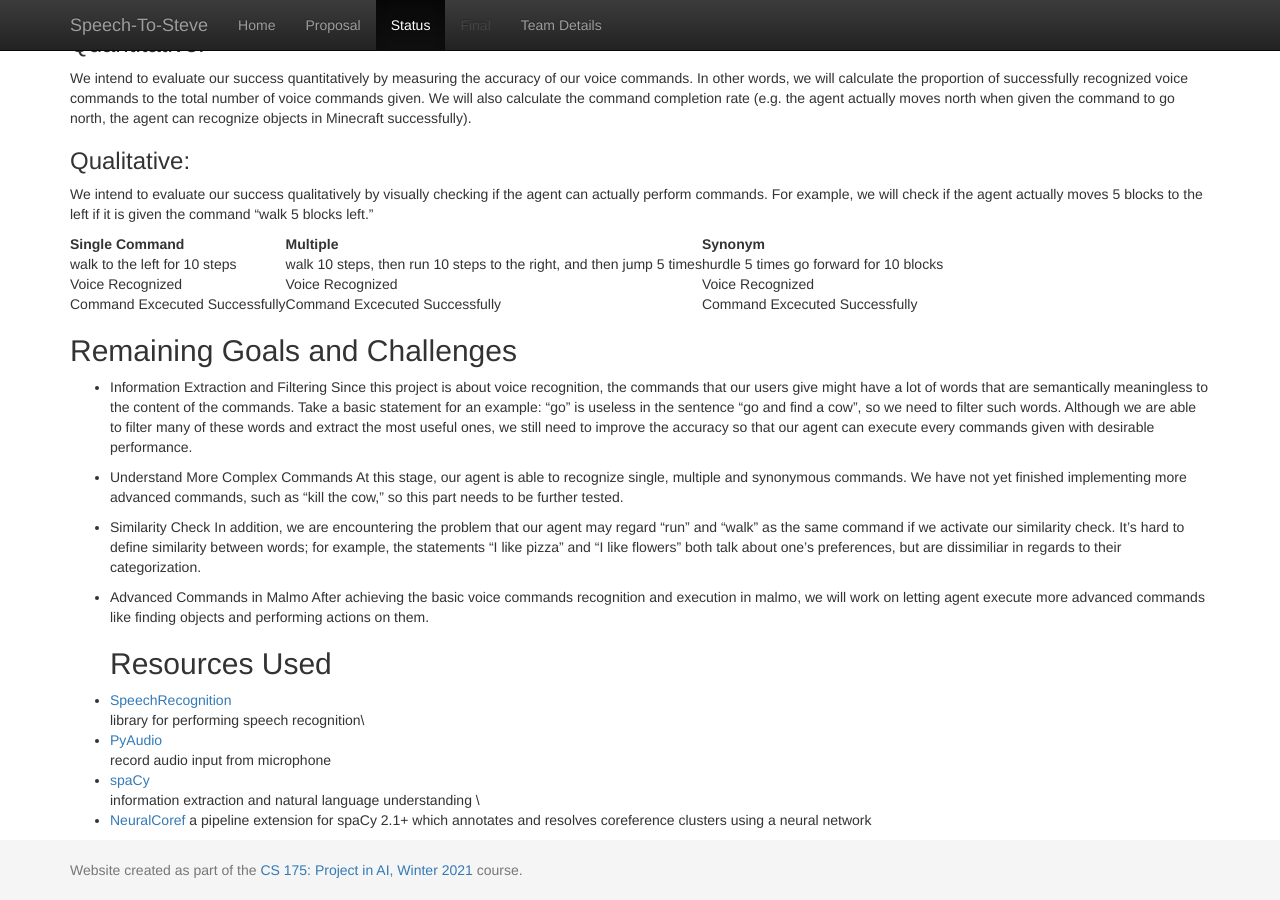
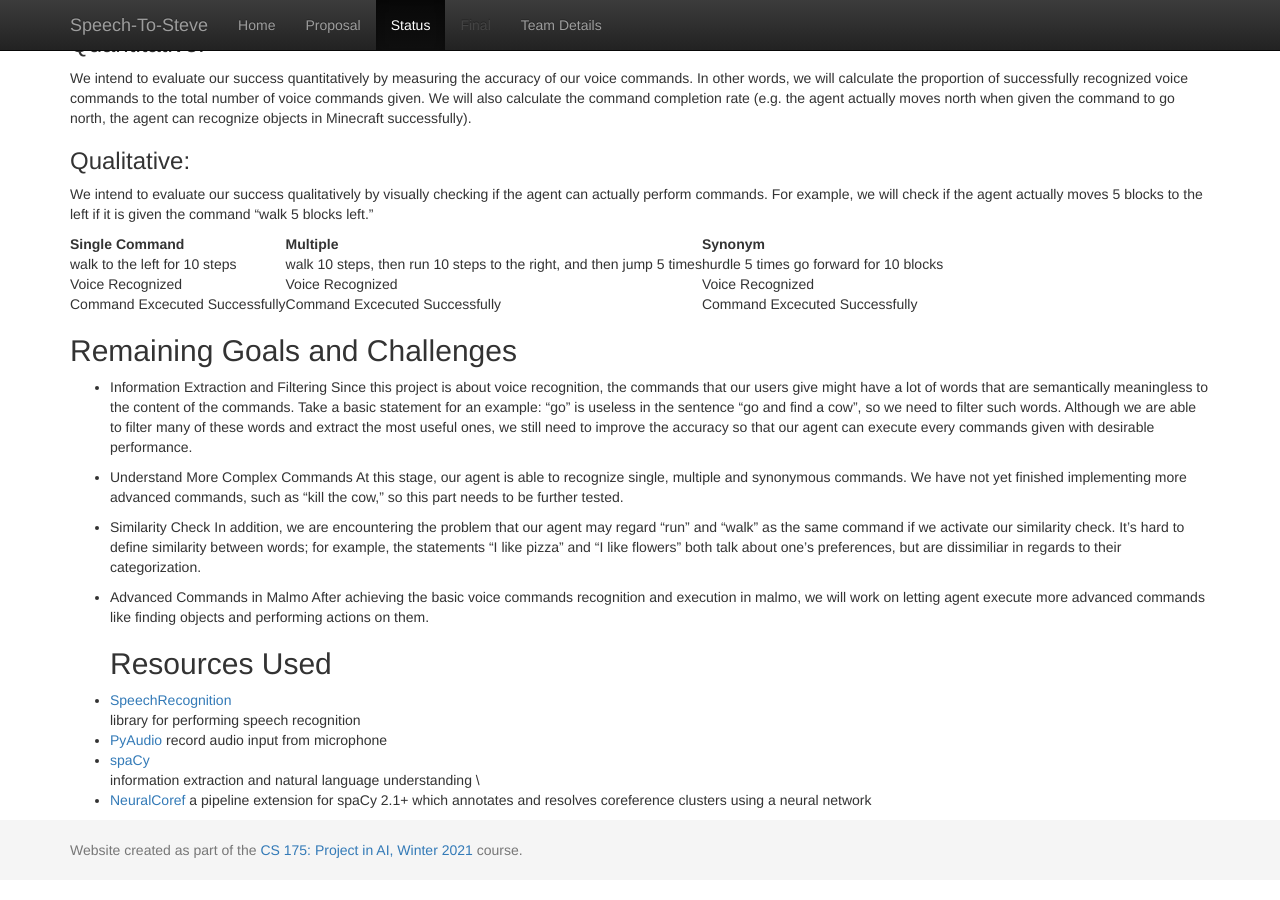
Before and after one commit to geeeeeeeeew/CS-175-Team-Direction-, a Jekyll site: the page built from docs/status.md, in a window 1280 px wide and 900 px high, scrolled down 1403 px. Built offline with Jekyll 4.4.1, drawn with Linux system fonts in a browser that asks for light colours.

```diff
--- a/docs/status.md
+++ b/docs/status.md
@@ -51,8 +51,8 @@ We intend to evaluate our success qualitatively by visually checking if the agen
   After achieving the basic voice commands recognition and execution in malmo, we will work on letting agent execute more advanced commands like finding objects and performing actions on them.
 ## Resources Used
 - [SpeechRecognition](https://pypi.org/project/SpeechRecognition/)\
-library for performing speech recognition\
-- [PyAudio](https://pypi.org/project/PyAudio/)\
+library for performing speech recognition
+- [PyAudio](https://pypi.org/project/PyAudio/)
 record audio input from microphone
 - [spaCy](https://spacy.io/usage/spacy-10z)\
 information extraction and natural language understanding \
```
